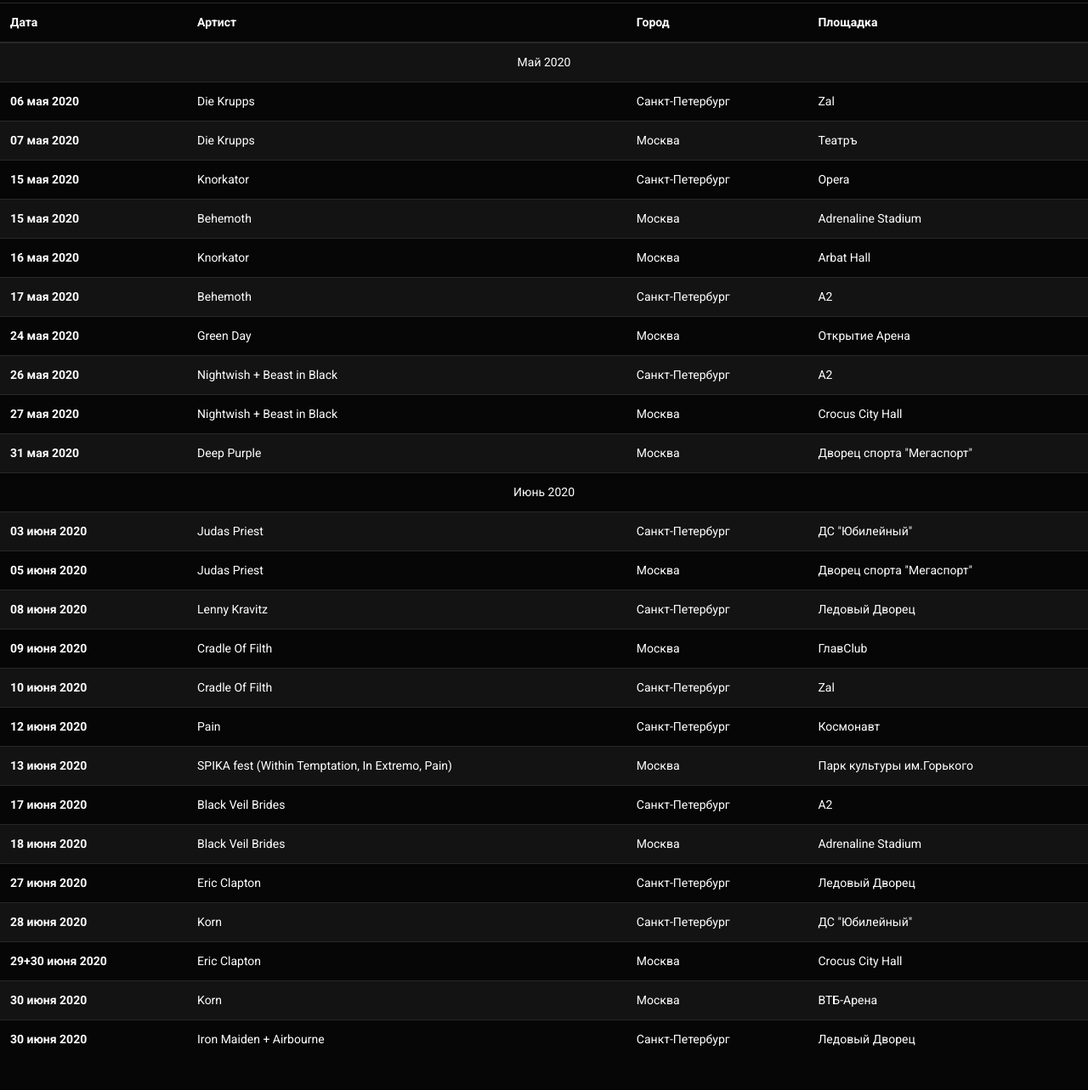
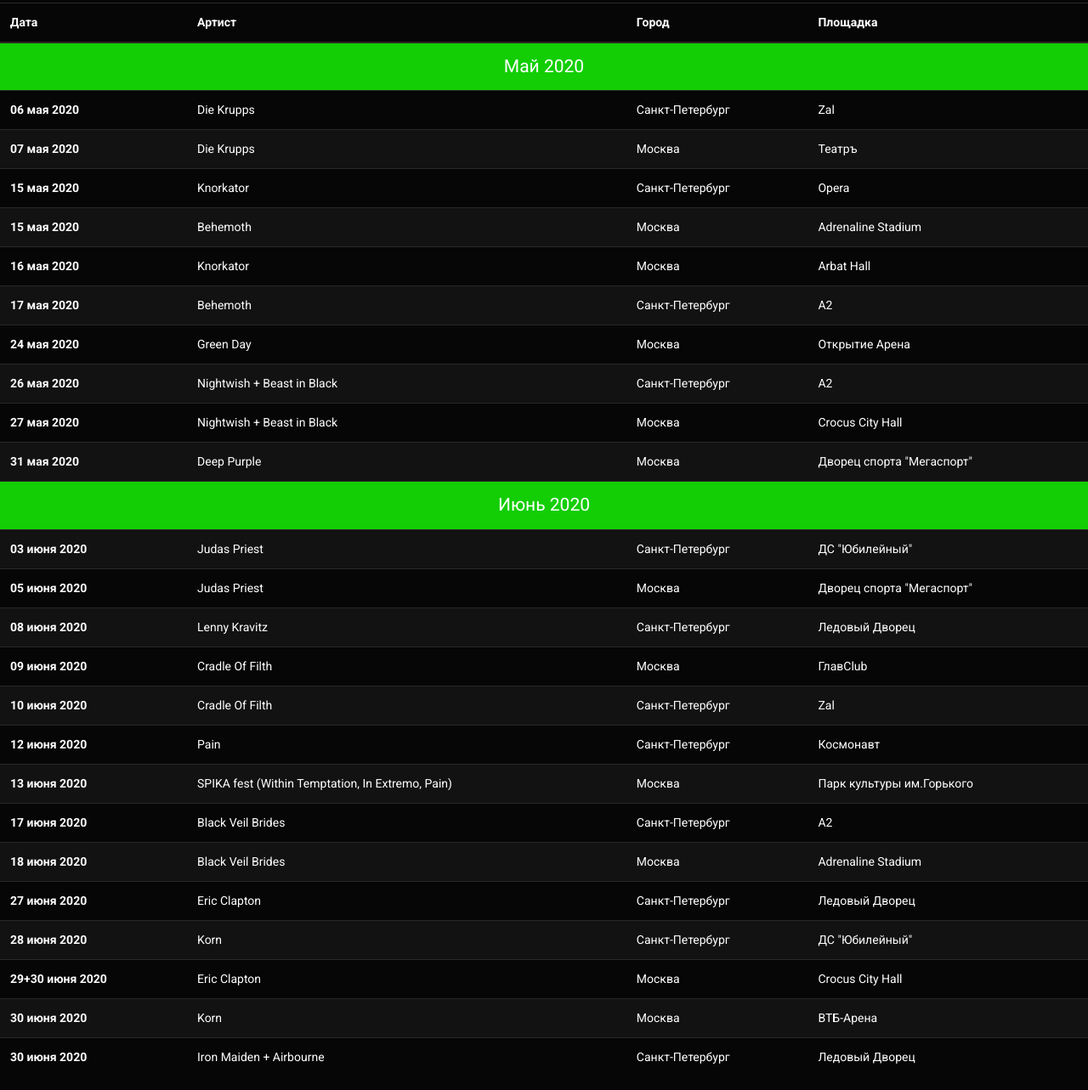
Before and after one commit to Vasya24/Metal-land-project, a plain HTML site: page shows.html in a window 1280 px wide. Shown: the part 203-1486 px from the top of the page at 85% size. Before the commit the page ends 1465 px from the top, so only its background shows below. Drawn offline with nearby package versions, Linux system fonts and the light colour scheme.

Commit message:
Schedule animation done

```diff
--- a/css/shows.css
+++ b/css/shows.css
@@ -13,4 +13,10 @@ a {
 
 .month {
     text-align: center;
+    background-color: #13ce04;
+    font-size: 1.5em
 }
+
+.hidden {
+    display: none;
+}
--- a/js/shows.js
+++ b/js/shows.js
@@ -1 +1,14 @@
-let row = document.getElementsByTagName('tr');
+let rows = [];
+$('tr').each(function() {
+    rows.push(this);
+})
+
+$(window).ready(function() {
+    for(let i=0; i<rows.length; i++) {
+        if ((i%2)===0) {
+    $(rows[i]).removeClass('hidden').addClass('animated slideInLeft slower')
+        } else {
+            $(rows[i]).removeClass('hidden').addClass('animated slideInRight slower')
+        }
+    }
+})
--- a/shows.html
+++ b/shows.html
@@ -5,10 +5,12 @@
     <meta charset="UTF-8">
     <meta http-equiv="X-UA-Compatible" content="IE=edge">
     <meta name="viewport" content="width=device-width, initial-scale=1, shrink-to-fit=no">
+    <link rel="stylesheet" href="https://cdnjs.cloudflare.com/ajax/libs/animate.css/3.7.2/animate.min.css">
+
     <link href="css/bootstrap.min.css" rel="stylesheet">
     <link href="css/shows.css" rel="stylesheet">
     <title>Афиша</title>
-    <script src="js/shows.js"></script>
+    <script src="js/jquery-3.4.1.js"></script>
 </head>
 
 <body>
@@ -40,11 +42,11 @@
             </div>
         </nav>
     </header>
-        <h1><a href="#">Концерты</a></h1>
+        <h1 id="test"><a href="#">Концерты</a></h1>
         <p>Афиша грядущих концертов</p>
         <table class="table table-striped">
             <thead>
-              <tr>
+              <tr class="hidden">
                 <th scope="col">Дата</th>
                 <th scope="col">Артист</th>
                 <th scope="col">Город</th>
@@ -53,67 +55,67 @@
             </thead>
             <tbody>
                 <td class="month" colspan="4">Май 2020</td>
-              <tr class="show-row">
+              <tr class="show-row hidden">
                 <th scope="row">06 мая 2020</th>
                 <td>Die Krupps</td>
                 <td>Санкт-Петербург</td>
                 <td>Zal</td>
           </tr>
-              <tr class="show-row">
+              <tr class="show-row hidden">
                 <th scope="row">07 мая 2020</th>
                 <td>Die Krupps</td>
                 <td>Москва</td>
                 <td>Театръ</td>
           </tr>
-          <tr class="show-row">
+          <tr class="show-row hidden">
             <th scope="row">15 мая 2020</th>
             <td>Knorkator</td>
             <td>Санкт-Петербург</td>
             <td>Opera</td>
         </tr>
-        <tr class="show-row">
+        <tr class="show-row hidden">
             <th scope="row">15 мая 2020</th>
             <td>Behemoth</td>
             <td>Москва</td>
             <td>Adrenaline Stadium</td>
         </tr>
 
-        <tr class="show-row">
+        <tr class="show-row hidden">
             <th scope="row">16 мая 2020</th>
             <td>Knorkator</td>
             <td>Москва</td>
             <td>Arbat Hall</td>
         </tr>
 
-        <tr class="show-row">
+        <tr class="show-row hidden">
             <th scope="row">17 мая 2020</th>
             <td>Behemoth</td>
             <td>Санкт-Петербург</td>
             <td>A2</td>
         </tr>
 
-        <tr class="show-row">
+        <tr class="show-row hidden">
             <th scope="row">24 мая 2020</th>
             <td>Green Day</td>
             <td>Москва</td>
             <td>Открытие Арена</td>
         </tr>
 
-        <tr class="show-row">
+        <tr class="show-row hidden">
             <th scope="row">26 мая 2020</th>
             <td>Nightwish + Beast in Black</td>
             <td>Санкт-Петербург</td>
             <td>A2</td>
         </tr>
 
-        <tr class="show-row">
+        <tr class="show-row hidden">
             <th scope="row">27 мая 2020</th>
             <td>Nightwish + Beast in Black</td>
             <td>Москва</td>
             <td>Crocus City Hall</td>
         </tr>
 
-        <tr class="show-row">
+        <tr class="show-row hidden">
             <th scope="row">31 мая 2020</th>
             <td>Deep Purple</td>
             <td>Москва</td>
@@ -123,85 +125,85 @@
 
 
 <td class="month" colspan="4">Июнь 2020</td>
-        <tr class="show-row">
+        <tr class="show-row hidden">
             <th scope="row">03 июня 2020</th>
             <td>Judas Priest</td>
             <td>Санкт-Петербург</td>
             <td>ДС "Юбилейный"</td>
         </tr>
-        <tr class="show-row">
+        <tr class="show-row hidden">
             <th scope="row">05 июня 2020</th>
             <td>Judas Priest</td>
             <td>Москва</td>
             <td>Дворец спорта "Мегаспорт"</td>
         </tr>
-        <tr class="show-row">
+        <tr class="show-row hidden">
             <th scope="row">08 июня 2020</th>
             <td>Lenny Kravitz</td>
             <td>Санкт-Петербург</td>
             <td>Ледовый Дворец</td>
         </tr>
-        <tr class="show-row">
+        <tr class="show-row hidden">
             <th scope="row">09 июня 2020</th>
             <td>Cradle Of Filth</td>
             <td>Москва</td>
             <td>ГлавClub</td>
         </tr>
-        <tr class="show-row">
+        <tr class="show-row hidden">
             <th scope="row">10 июня 2020</th>
             <td>Cradle Of Filth</td>
             <td>Санкт-Петербург</td>
             <td>Zal</td>
         </tr>
-        <tr class="show-row">
+        <tr class="show-row hidden">
             <th scope="row">12 июня 2020</th>
             <td>Pain</td>
             <td>Санкт-Петербург</td>
             <td>Космонавт</td>
         </tr>
-        <tr class="show-row">
+        <tr class="show-row hidden">
             <th scope="row">13 июня 2020</th>
             <td>SPIKA fest (Within Temptation, In Extremo, Pain)</td>
             <td>Москва</td>
             <td>Парк культуры им.Горького</td>
         </tr>
-        <tr class="show-row">
+        <tr class="show-row hidden">
             <th scope="row">17 июня 2020</th>
             <td>Black Veil Brides</td>
             <td>Санкт-Петербург</td>
             <td>A2</td>
         </tr>
-        <tr class="show-row">
+        <tr class="show-row hidden">
             <th scope="row">18 июня 2020</th>
             <td>Black Veil Brides</td>
             <td>Москва</td>
             <td>Adrenaline Stadium</td>
         </tr>
-        <tr class="show-row">
+        <tr class="show-row hidden">
             <th scope="row">27 июня 2020</th>
             <td>Eric Clapton</td>
             <td>Санкт-Петербург</td>
             <td>Ледовый Дворец</td>
         </tr>
-        <tr class="show-row">
+        <tr class="show-row hidden">
             <th scope="row">28 июня 2020</th>
             <td>Korn</td>
             <td>Санкт-Петербург</td>
             <td>ДС "Юбилейный"</td>
         </tr>
-        <tr class="show-row">
+        <tr class="show-row hidden">
             <th scope="row">29+30 июня 2020</th>
             <td>Eric Clapton</td>
             <td>Москва</td>
             <td>Crocus City Hall</td>
         </tr>
-        <tr class="show-row">
+        <tr class="show-row hidden">
             <th scope="row">30 июня 2020</th>
             <td>Korn</td>
             <td>Москва</td>
             <td>ВТБ-Арена</td>
         </tr>
-        <tr class="show-row">
+        <tr class="show-row hidden">
             <th scope="row">30 июня 2020</th>
             <td>Iron Maiden + Airbourne</td>
             <td>Санкт-Петербург</td>
@@ -214,6 +216,7 @@
     <script src="https://code.jquery.com/jquery-3.4.1.slim.min.js" integrity="sha384-J6qa4849blE2+poT4WnyKhv5vZF5SrPo0iEjwBvKU7imGFAV0wwj1yYfoRSJoZ+n" crossorigin="anonymous"></script>
     <script src="https://cdn.jsdelivr.net/npm/popper.js@1.16.0/dist/umd/popper.min.js" integrity="sha384-Q6E9RHvbIyZFJoft+2mJbHaEWldlvI9IOYy5n3zV9zzTtmI3UksdQRVvoxMfooAo" crossorigin="anonymous"></script>
     <script src="js/bootstrap.min.js"></script>
+    <script src="js/shows.js"></script>
 
 </body>
 
```
